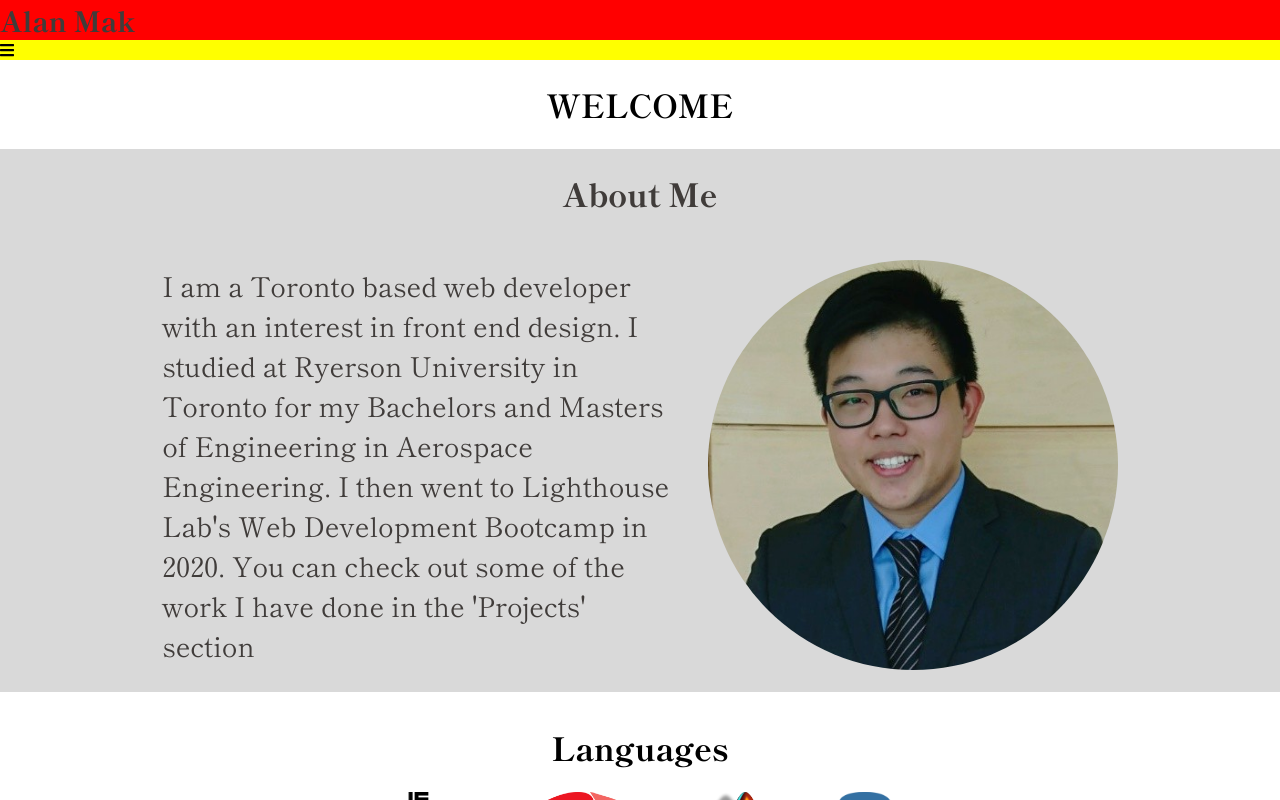
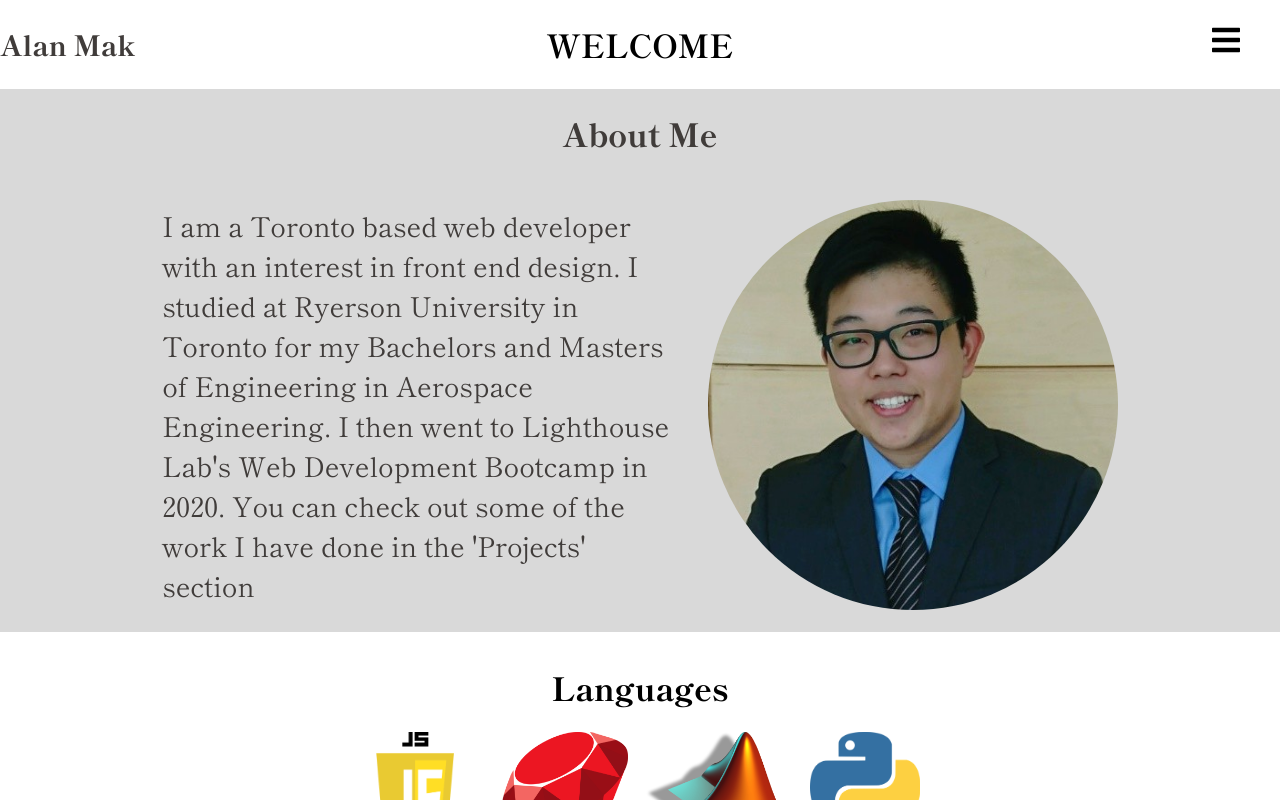
Before and after one commit to alan-mak/portfolio, a React (Create React App) app in the folder frontend/: page / in a window 1280 px wide. Shown: the top 800 px of the page. Built offline with nearby package versions, Linux system fonts and the light colour scheme.

Commit message:
Nav bar style

```diff
--- a/frontend/src/components/about.jsx
+++ b/frontend/src/components/about.jsx
@@ -8,7 +8,7 @@ export default function About(props) {
     <div id="about">
       <h1>About Me</h1>
       <div className="information">
-        <img src={Alan} />
+        <img src={Alan} alt="Profile Pic"/>
         <p>
         I am a Toronto based web developer with an interest in front end design. I studied at Ryerson   University in Toronto for my Bachelors and Masters of Engineering in Aerospace Engineering. I   then went to Lighthouse Lab's Web Development Bootcamp in 2020. You can check out some of the   work I have done in the 'Projects' section
         </p>
--- a/frontend/src/components/nav.jsx
+++ b/frontend/src/components/nav.jsx
@@ -31,17 +31,21 @@ export default function Nav() {
   return (
     <div id="nav">
       <a href='/' id="logo">Alan Mak</a>
-      <div className="hamburger">
+      <div
+        className="hamburger"
+        style={ menu ? {color:'white'} : {color: 'black'}}>
         <FontAwesomeIcon
           id="fontBurger"
           icon={faBars}
+          size='2x'
           onClick={()=> {
             menu ? (setMenu(false)): (setMenu(true))
         }}/>
         <ul className={ menu ? 'ul--show' : 'ul--hide' }>
-          {navs.map(link =>
-            <a href={link.path}>{link.name}</a>
+          {navs.map((link, index) =>
+            <a key={index} href={link.path}>{link.name}</a>
             )}
+          <div className="circle" />
         </ul>
       </div>
     </div>
--- a/frontend/src/components/nav.scss
+++ b/frontend/src/components/nav.scss
@@ -1,14 +1,14 @@
 @import '../styles/variables.scss';
 
 #nav {
-  background: red;
-  // position: absolute;
-  // top: 0;
-  // left: 0;
-  // width: 100%;
-  // display: flex;
-  // justify-content: space-between;
-  // align-items: flex-start;
+  background: transparent;
+  position: fixed;
+  top: 3vh;
+  left: 0;
+  width: 100%;
+  display: flex;
+  justify-content: space-between;
+  align-items: flex-start;
   #logo {
     text-decoration: none;
     font-family: $fontfam;
@@ -18,13 +18,11 @@
   }
 
   .hamburger {
-    // display: flex;
-    // flex-direction: column;
-    // align-items: flex-end;
-    background: yellow;
+    display: flex;
+    flex-direction: column;
+    align-items: flex-end;
     #fontBurger {
-      // margin-right: 3vh;
-      // margin-top: 3vh;
+      margin-right: 5vh;
     }
   }
 
@@ -32,10 +30,50 @@
     display: flex;
     flex-direction: column;
     list-style-type: none;
-    // margin: 0;
-    // padding: 0;
+    padding: 0;
+    a {
+      font-family: $fontfam;
+      font-weight: 600;
+      font-size: 1.5em;
+      color: #fff;
+      display: flex;
+      justify-content: flex-end;
+      margin-right: 5vh;
+      text-decoration: none;
+    }
+    a:hover {
+      color: $primary;
+      text-decoration: underline;
+    }
+    .circle {
+      position:absolute;
+      top: -3vh;
+      right: 0;
+      z-index:-1;
+      display: block;
+      border-bottom-left-radius: 10%;
+      background: $primary-dark;
+      height: 110%;
+      width: 11%;
+      animation: animate 0.5s;
+    }
   }
   .ul--hide {
     display: none;
+    .circle {
+      position:absolute;
+      animation: reverse-animate 0.5s;
+    }
   }
 }
+
+@keyframes animate {
+  0% { opacity: 0; }
+  5% { opacity: 0.05; }
+  10% { opacity: 0.1; }
+  15% { opacity: 0.15; }
+  25% { opacity: 0.25; }
+  50% { opacity: 0.5; }
+  75% { opacity: 0.75; }
+  100% { opacity: 1; }
+}
```
